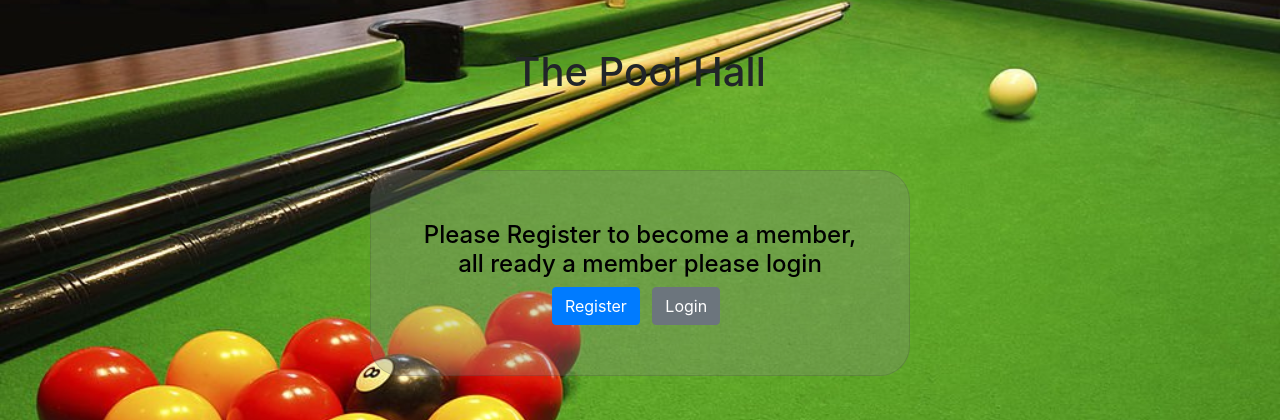
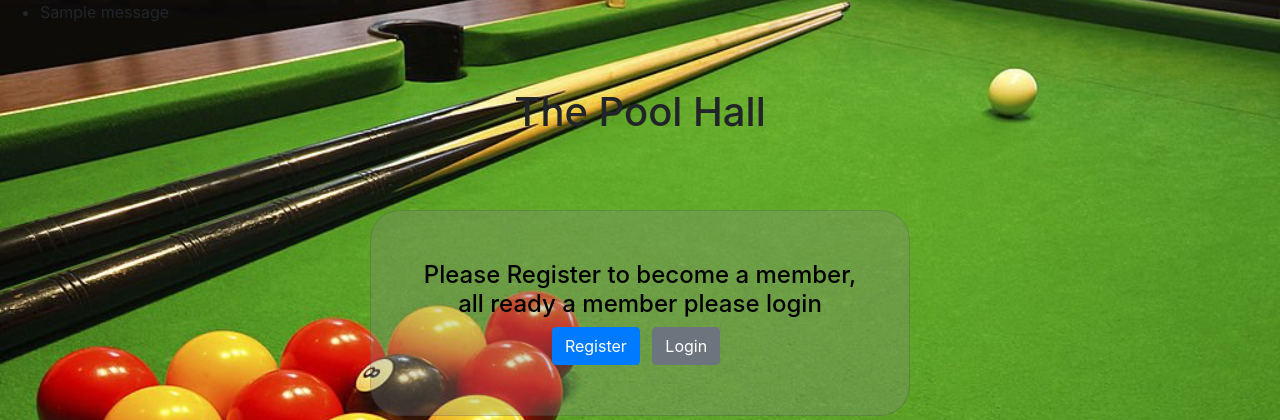
Before and after one commit to EdelCorbett/the-pool-hall, a Django app: page / in a window 1280 px wide. Shown: the part 56-476 px from the top of the page. Run offline with Django 3.2, Linux system fonts and the light colour scheme; tables that the repository leaves empty hold one stand-in row (values such as "Sample post"); one stand-in notice (Sample message) is shown.

Commit message:
Add error messages

```diff
--- a/templates/booking.html
+++ b/templates/booking.html
@@ -3,10 +3,16 @@
 {% block title %}Booking{% endblock %}
 
 {% block content %}
+
 <div class="d-flex justify-content-center align-items-center vh-100">
     <div class="card shadow">
         <div class="card-body">
             <h1 class="text-center">Booking</h1>
+            {% if error_message %}
+            <div class="alert alert-danger" role="alert">
+                {{ error_message }}
+            </div>
+            {% endif %}
             <form method="post" class="mt-4">
                 {% csrf_token %}
                 <div class="alert alert-info" role="alert">
--- a/templates/index.html
+++ b/templates/index.html
@@ -3,6 +3,15 @@
 {% block title %}Home{% endblock %}
 
 {% block content %}
+<div class="approval-message">
+    {% if messages %}
+    <ul class="messages">
+        {% for message in messages %}
+        <li{% if message.tags %} class="{{ message.tags }}" {% endif %}>{{ message }}</li>
+            {% endfor %}
+    </ul>
+    {% endif %}
+</div>
 <div class="container py-5">
     <h1 class="text-center mb-4">The Pool Hall</h1>
 
```
